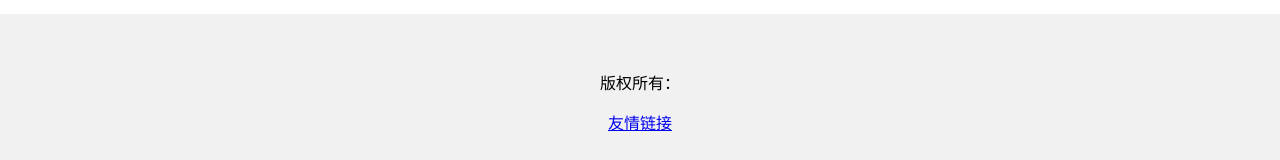
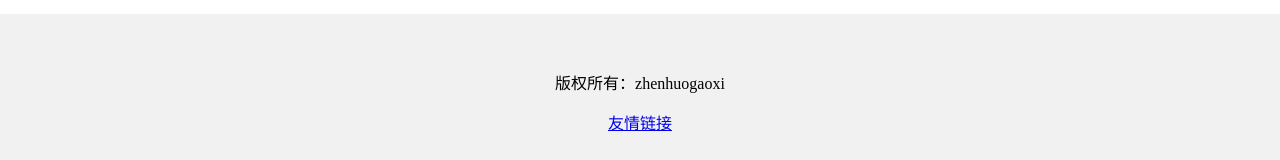
Before and after one commit to zhenhuogaoxi/re01-one, a plain HTML site: page index (7).html in a window 1280 px wide. Shown: the part 446-606 px from the top of the page. Drawn offline with Linux system fonts and the light colour scheme.

Commit message:
Add files via upload

```diff
--- a/index (7).html
+++ b/index (7).html
@@ -3,7 +3,7 @@
   <head>
     <meta charset="utf-8">
     <meta name="viewport" content="width=device-width, initial-scale=1" />
-    <title>康文昌的在线HTML 教学小工具</title>
+    <title>我的网站</title>
     <style>
       body {
         margin: 0;
@@ -35,7 +35,7 @@
     padding: 40px;
     fout-size:12px;
     ">
-    <p>版权所有：</p>
+    <p>版权所有：zhenhuogaoxi</p>
     <a href="https://www.midorg.com/h.html"/>友情链接</a>
     </div>
   </body>
```
